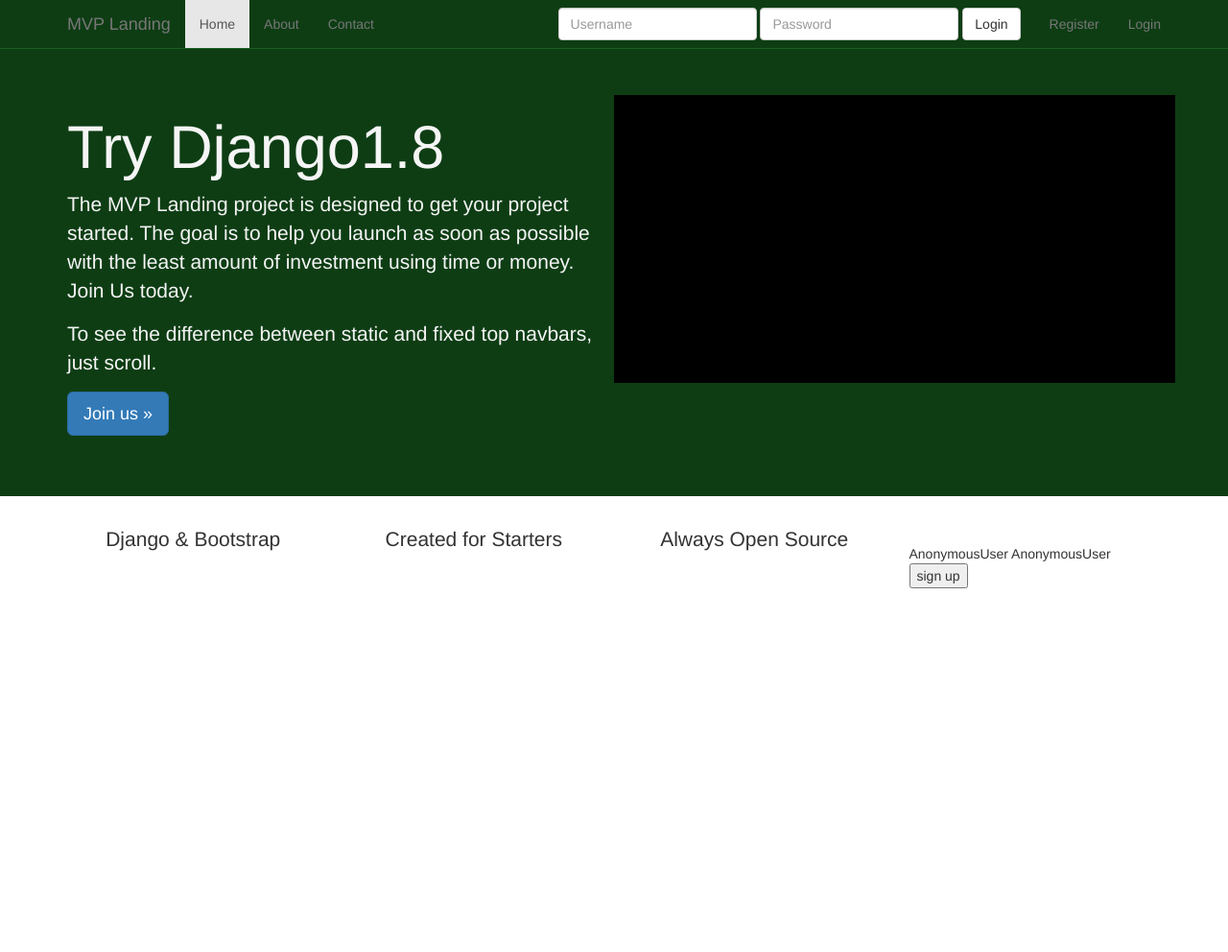
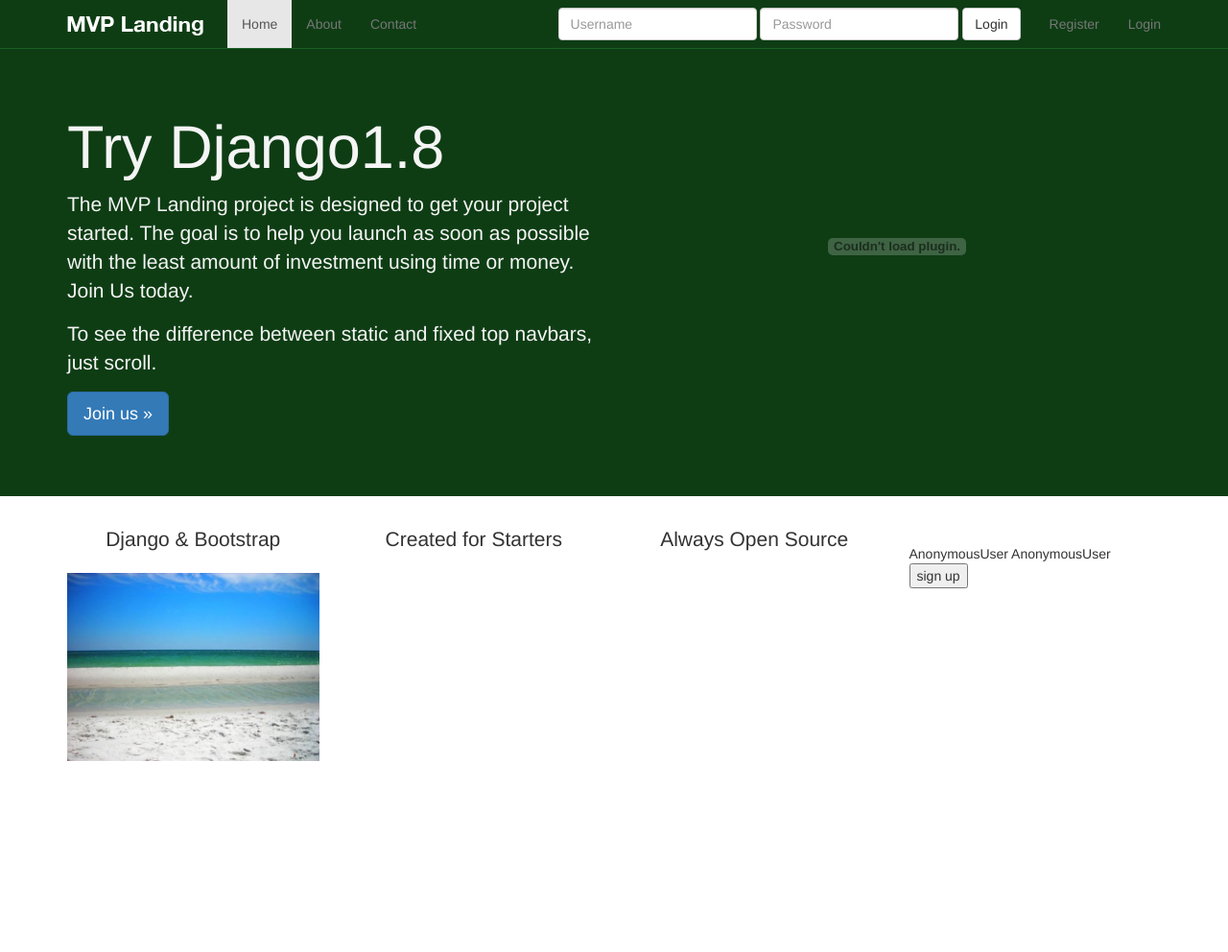
Before and after one commit to navicester/trydjango18course, a Django app: template templates/home.html in a window 1280 px wide. Shown: the top 992 px of the page at 96% size. Run offline with Django 3.2, Linux system fonts and the light colour scheme; the template is opened without the code that fills it, so the values that code supplies are empty; some libraries are stand-ins or nearby versions.

Commit message:
promo video and image

```diff
--- a/templates/about.html
+++ b/templates/about.html
@@ -0,0 +1 @@
+{% extends "base.html" %}
--- a/templates/home.html
+++ b/templates/home.html
@@ -1,5 +1,6 @@
 {% extends "base.html" %}
 {% load crispy_forms_tags %}
+{% load staticfiles %}
 
 {% block head_title %}Welcome | {% endblock %}
 
@@ -32,8 +33,15 @@
           <a class="btn btn-lg btn-primary" href="" role="button">Join us &raquo;</a>
         </p>
     </div>
-    <div class="col-sm-6" style="background-color:black;min-height:300px;">
-
+<!--     <div class="col-sm-6" style="background-color:black;min-height:300px;"> -->
+          <!--
+          <div class='col-sm-6' >
+                <iframe width="560" height="315" src="http://v.youku.com/v_show/id_XMTQyMjMzNjQ2OA==.html" frameborder="0" allowfullscreen></iframe>
+          </div>
+          -->
+          <div class='col-sm-6 video'>
+              <embed width="560" height="315"  src="http://player.youku.com/player.php/Type/Folder/Fid/26679028/Ob/1/sid/XMTQ2Nzg5NjM4NA==/v.swf" quality="high" width="480" height="400" align="middle" allowScriptAccess="always" allowFullScreen="true" mode="transparent" type="application/x-shockwave-flash"></embed>
+          </div>
     </div>
   </div>
 </div>
@@ -42,7 +50,7 @@
 
 {% block content %}
 <div class="row">
-  <div class="col-xs-3 pull-right">
+  <div class="col-md-3 col-sm-6 pull-right">
     <h1>{{title}}</h1>
     {{user}}
     {{request.user}}
@@ -55,6 +63,7 @@
 
     <div class='col-sm-3'>
         <p class='lead text-align-center'>Django &amp; Bootstrap</p>
+        <img src='{% static "img/marketing1.jpg" %}' class='img-responsive' />
     </div>
 
     <div class='col-sm-3'>
--- a/templates/navbar.html
+++ b/templates/navbar.html
@@ -1,3 +1,5 @@
+    {% load staticfiles %}
+
     <!-- Static navbar -->
     <nav class="navbar navbar-default navbar-static-top">
       <div class="container">
@@ -8,7 +10,7 @@
             <span class="icon-bar"></span>
             <span class="icon-bar"></span>
           </button>
-          <a class="navbar-brand" href="/">MVP Landing</a>
+          <a class="navbar-brand" href="{% url 'home' %}"><image src="{% static 'img/mvp_landing_logo.png' %}"></a>
         </div>
         <div id="navbar" class="navbar-collapse collapse">
           <ul class="nav navbar-nav">
```
Also changed, not shown: static_in_pro/our_static/img/marketing1.jpg (added), static_in_pro/our_static/img/mvp_landing_logo.png (added).
